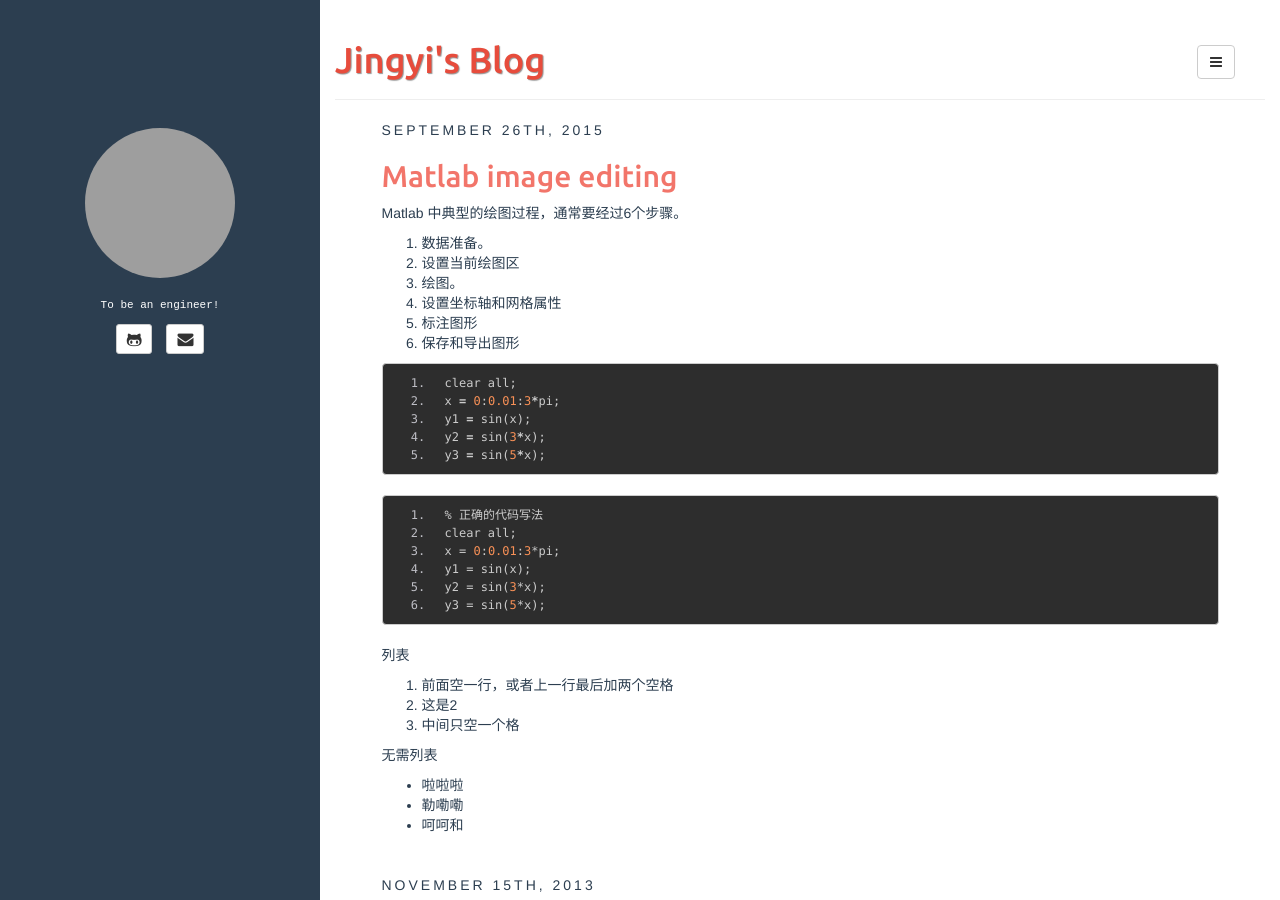
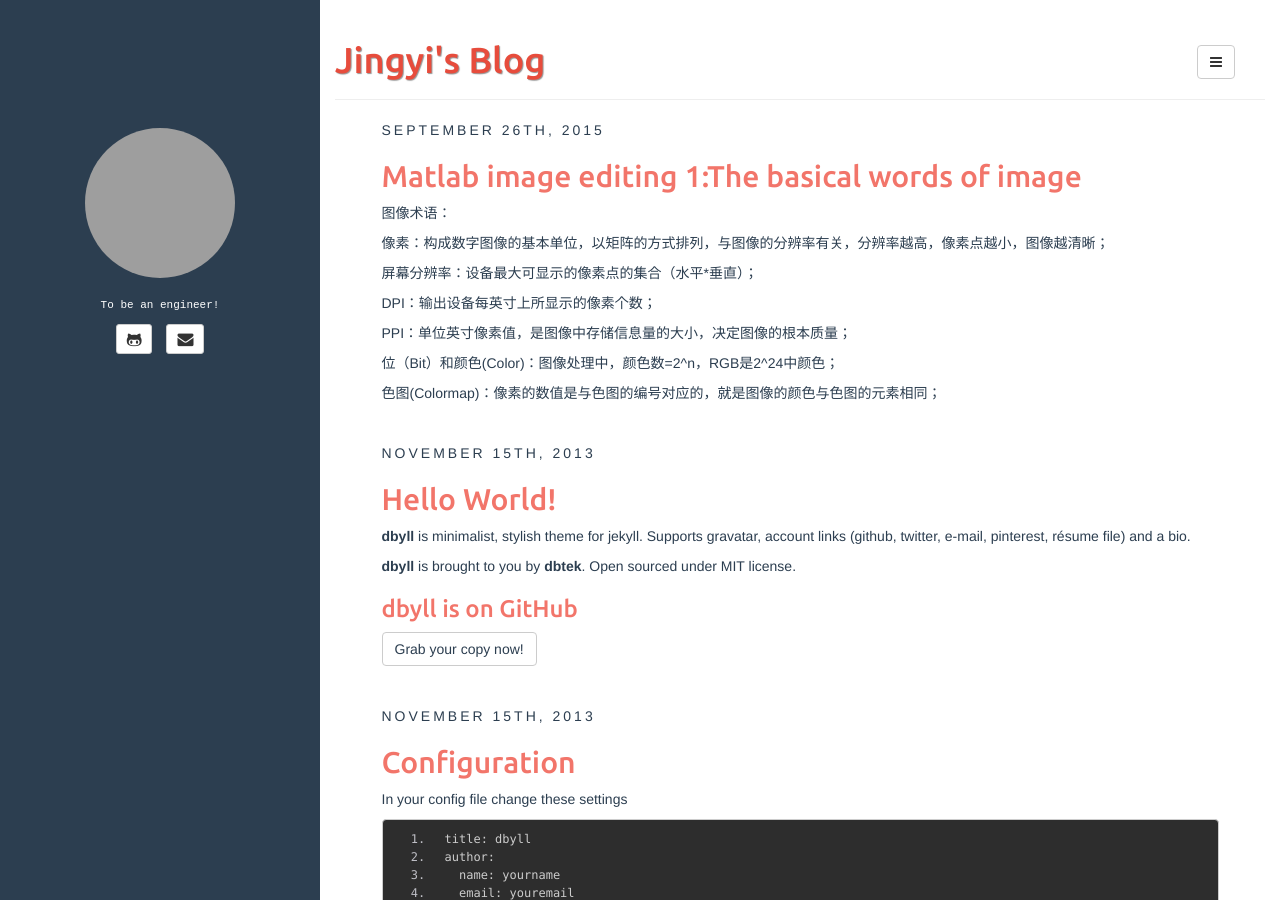
Before and after one commit to yangjingyi/yangjingyi.github.io, a Jekyll site: the page built from index.html, in a window 1280 px wide and 900 px high. Built offline with Jekyll 4.4.1, drawn with Linux system fonts in a browser that asks for light colours; nearby versions of some CDN libraries; the list of posts is cut into pages by our own code; grey boxes are pictures that could not be loaded.

Commit message:
Update 2015-09-26-Test.md

```diff
--- a/_posts/2015-09-26-Test.md
+++ b/_posts/2015-09-26-Test.md
@@ -1,42 +1,20 @@
 ---
 layout: post
-title: Matlab image editing
+title: Matlab image editing 1:The basical words of image
 categories: [general, demo]
 tags: [Matlab, Image, Junior]
 fullview: true
 ---
+图像术语：
 
-Matlab 中典型的绘图过程，通常要经过6个步骤。
-1.	数据准备。
-2.	设置当前绘图区
-3.	绘图。
-4.	设置坐标轴和网格属性
-5.	标注图形
-6.	保存和导出图形
+像素：构成数字图像的基本单位，以矩阵的方式排列，与图像的分辨率有关，分辨率越高，像素点越小，图像越清晰；
 
-{% highlight matlab %}
-clear all;
-x = 0:0.01:3*pi;
-y1 = sin(x);
-y2 = sin(3*x);
-y3 = sin(5*x);
-{% endhighlight %}
+屏幕分辨率：设备最大可显示的像素点的集合（水平*垂直）；
 
-    % 正确的代码写法
-    clear all;
-    x = 0:0.01:3*pi;
-    y1 = sin(x);
-    y2 = sin(3*x);
-    y3 = sin(5*x);
+DPI：输出设备每英寸上所显示的像素个数；
 
-列表
+PPI：单位英寸像素值，是图像中存储信息量的大小，决定图像的根本质量；
 
-1. 前面空一行，或者上一行最后加两个空格
-2. 这是2
-3. 中间只空一个格
+位（Bit）和颜色(Color)：图像处理中，颜色数=2^n，RGB是2^24中颜色；
 
-无需列表
-
-- 啦啦啦
-- 勒嘞嘞
-- 呵呵和
+色图(Colormap)：像素的数值是与色图的编号对应的，就是图像的颜色与色图的元素相同；
```
